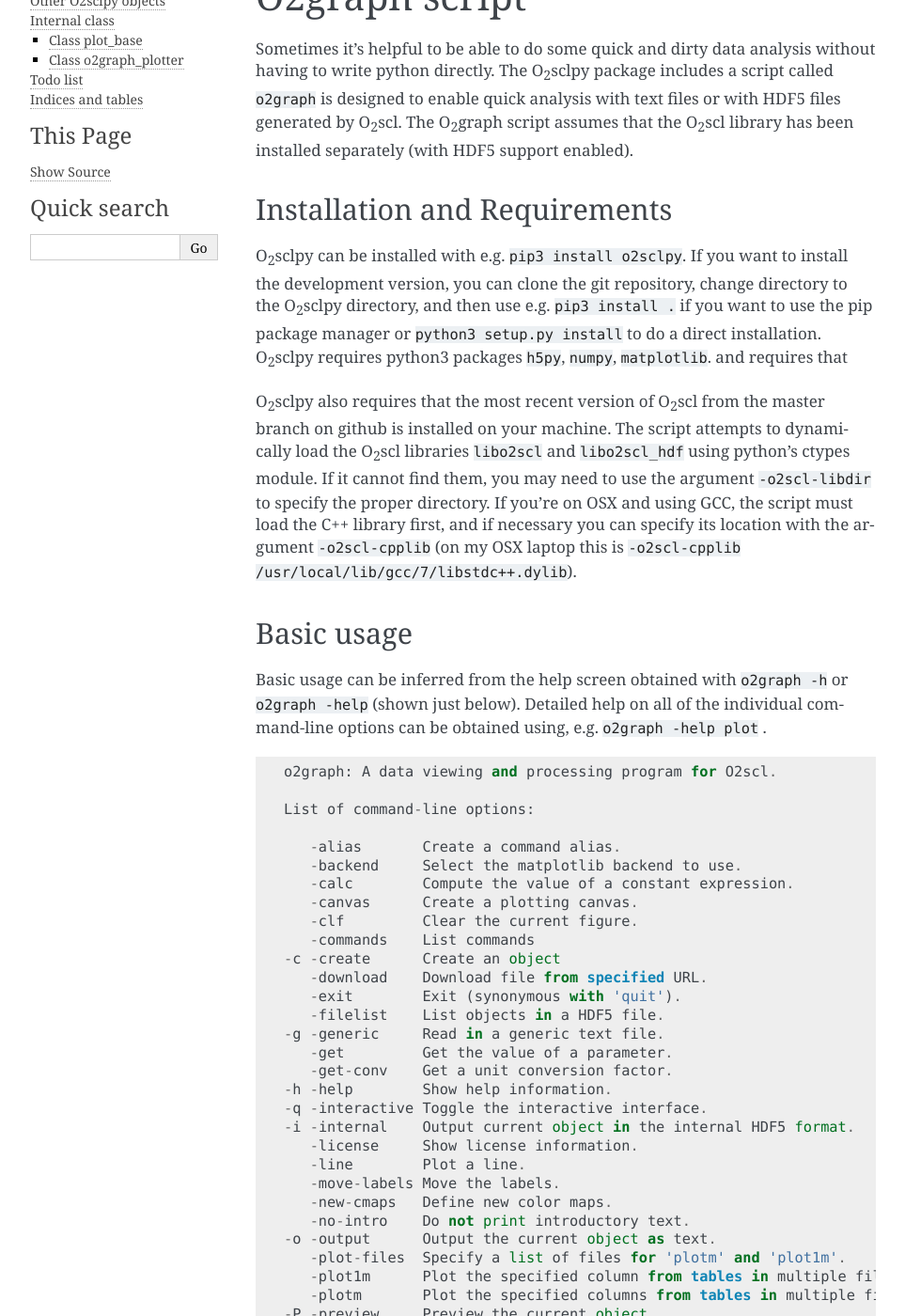
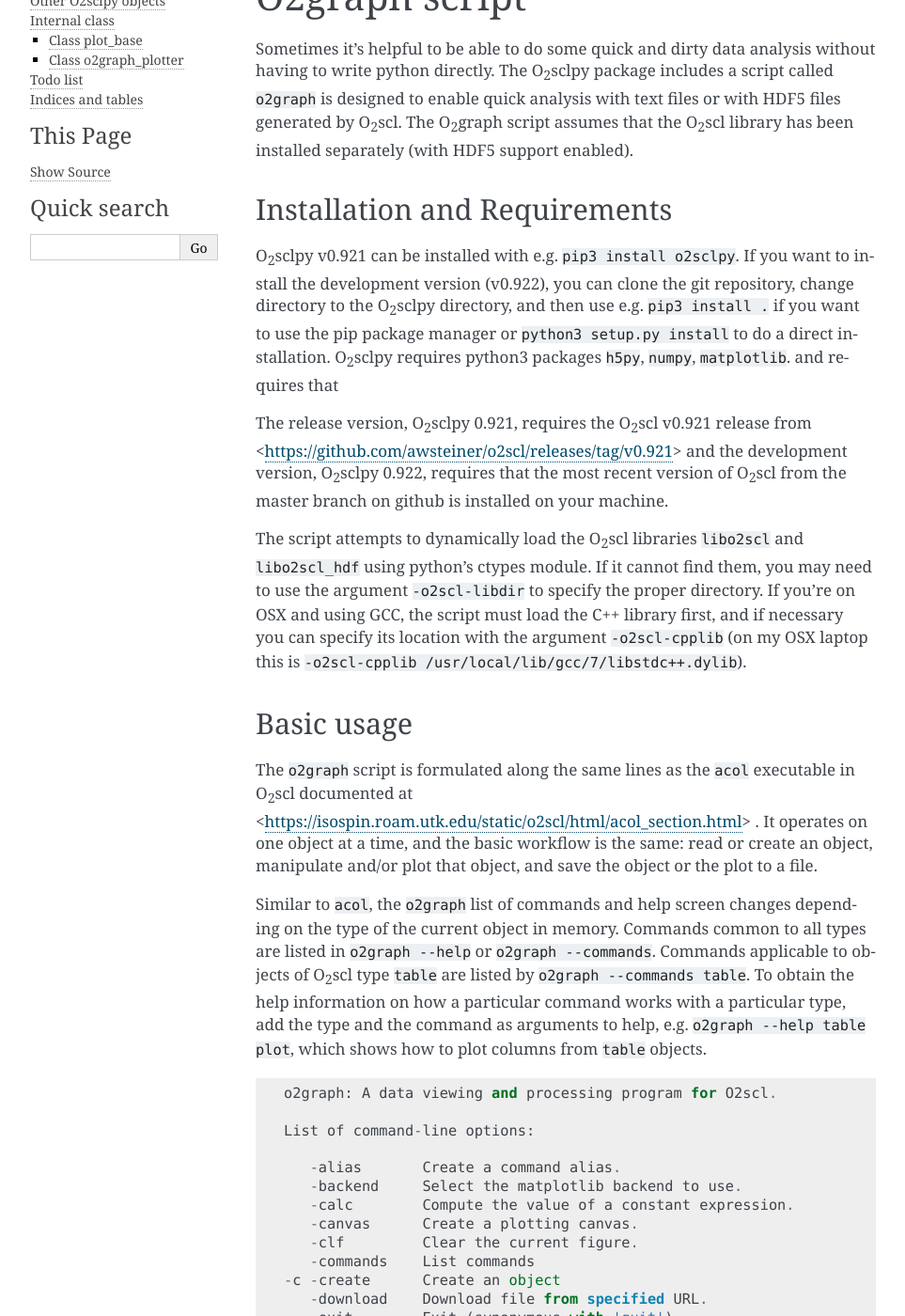
Before and after one commit to awsteiner/o2sclpy, a Sphinx documentation site: the page built from doc/index.rst, in a window 1280 px wide and 1400 px high, scrolled down 419 px. Shown: the whole window at 94% size, without its empty margins (148-1111 px from the left). Built offline with Sphinx 7.4.7, drawn with Linux system fonts in a browser that asks for light colours; some of the changed text lies outside the part shown.

Commit message:
Improved docs.

```diff
--- a/doc/index.rst
+++ b/doc/index.rst
@@ -33,8 +33,8 @@ enabled).
 Installation and Requirements
 -----------------------------
 
-O\ :sub:`2`\ sclpy can be installed with e.g. ``pip3 install
-o2sclpy``. If you want to install the development version, you can
+O\ :sub:`2`\ sclpy v0.921 can be installed with e.g. ``pip3 install
+o2sclpy``. If you want to install the development version (v0.922), you can
 clone the git repository, change directory to the O\ :sub:`2`\ sclpy
 directory, and then use e.g. ``pip3 install .`` if you want
 to use the pip package manager or ``python3 setup.py install``
@@ -42,9 +42,14 @@ to do a direct installation. O\ :sub:`2`\ sclpy requires
 python3 packages ``h5py``, ``numpy``, ``matplotlib``. and requires
 that
 
-O\ :sub:`2`\ sclpy also requires that the most recent version of O\
-:sub:`2`\ scl from the master branch on github is installed on your
-machine. The script attempts to dynamically load the O\ :sub:`2`\ scl
+The release version, O\ :sub:`2`\ sclpy 0.921, requires the O\
+:sub:`2`\ scl v0.921 release from
+<https://github.com/awsteiner/o2scl/releases/tag/v0.921> and the
+development version, O\ :sub:`2`\ sclpy 0.922, requires that the most
+recent version of O\ :sub:`2`\ scl from the master branch on github is
+installed on your machine.
+
+The script attempts to dynamically load the O\ :sub:`2`\ scl
 libraries ``libo2scl`` and ``libo2scl_hdf`` using python's ctypes
 module. If it cannot find them, you may need to use the argument
 ``-o2scl-libdir`` to specify the proper directory. If you're on OSX
@@ -56,10 +61,22 @@ necessary you can specify its location with the argument
 Basic usage
 -----------
 
-Basic usage can be inferred from the help screen obtained with
-``o2graph -h`` or ``o2graph -help`` (shown just below). Detailed help
-on all of the individual command-line options can be obtained using,
-e.g. ``o2graph -help plot`` .
+The ``o2graph`` script is formulated along the same lines as the
+``acol`` executable in O\ :sub:`2`\ scl documented at
+<https://isospin.roam.utk.edu/static/o2scl/html/acol_section.html> .
+It operates on one object at a time, and the basic workflow is
+the same: read or create an object, manipulate and/or plot
+that object, and save the object or the plot to a file.
+
+Similar to ``acol``, the ``o2graph`` list of commands and help
+screen changes depending on the type of the current object in
+memory. Commands common to all types are listed in ``o2graph --help``
+or ``o2graph --commands``. Commands applicable to objects of
+O\ :sub:`2`\ scl type ``table`` are listed by ``o2graph --commands
+table``. To obtain the help information on how a particular
+command works with a particular type, add the type and the
+command as arguments to help, e.g. ``o2graph --help table plot``,
+which shows how to plot columns from ``table`` objects.
 
 .. include:: static/o2graph.help.txt
    :literal:
--- a/doc/static/o2graph.help.txt
+++ b/doc/static/o2graph.help.txt
@@ -64,6 +64,7 @@ exp(x) log(x) log10(x) sin(x) cos(x) tan(x) sqrt(x) abs(x)
 asin(x) acos(x) atan(x) sinh(x) cosh(x) tanh(x)
 asinh(x) acosh(x) atanh(x)
 
-Compiled at 10:18:38 on Feb  9 2018 for o2scl, version 0.921.
+Compiled at 07:56:29 on Feb 14 2018 for o2scl, version 0.922.
 
-Set o2scl-libdir to /usr/local/lib
+Set o2scl-cpplib to /usr/local/lib/gcc/7/libstdc++.dylib
+Set o2scl-libdir to /Users/awsteiner/install/o2scl-0.921/lib
```
Also changed, not shown: 1 other file.
